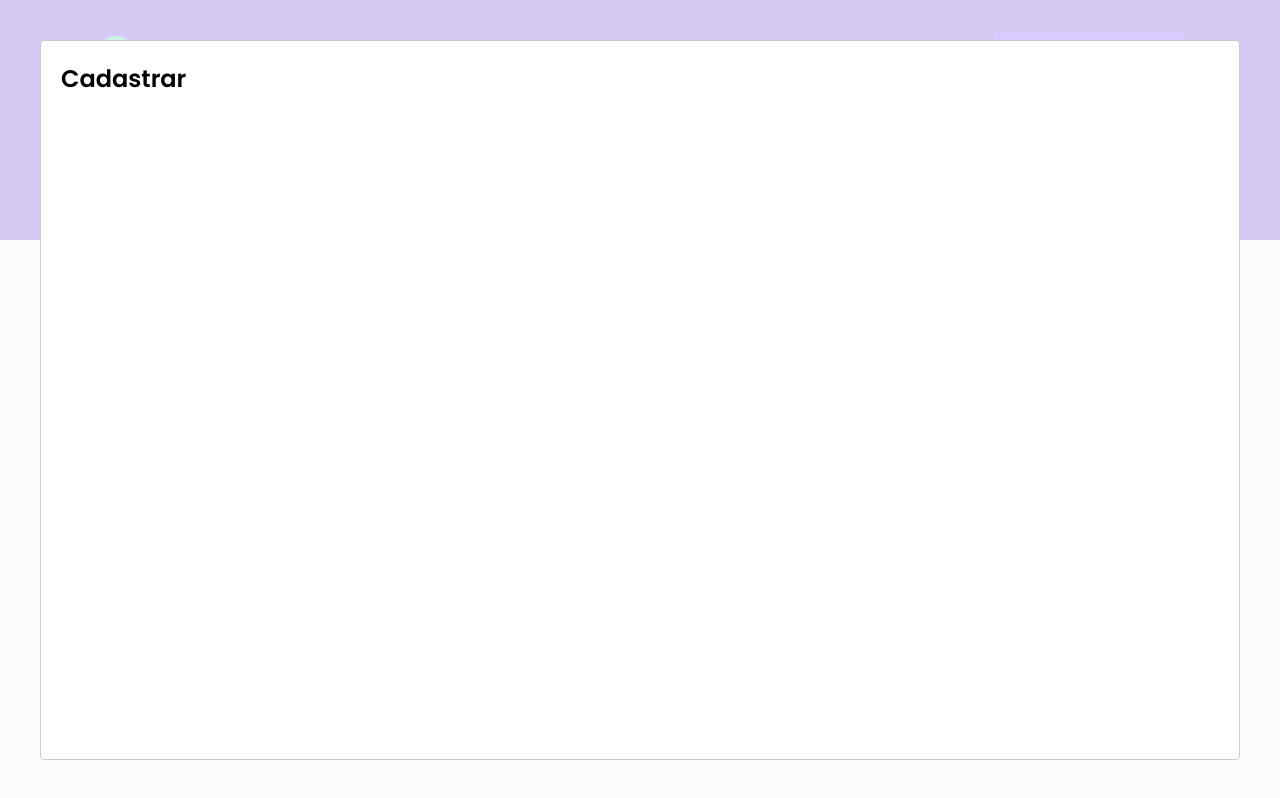
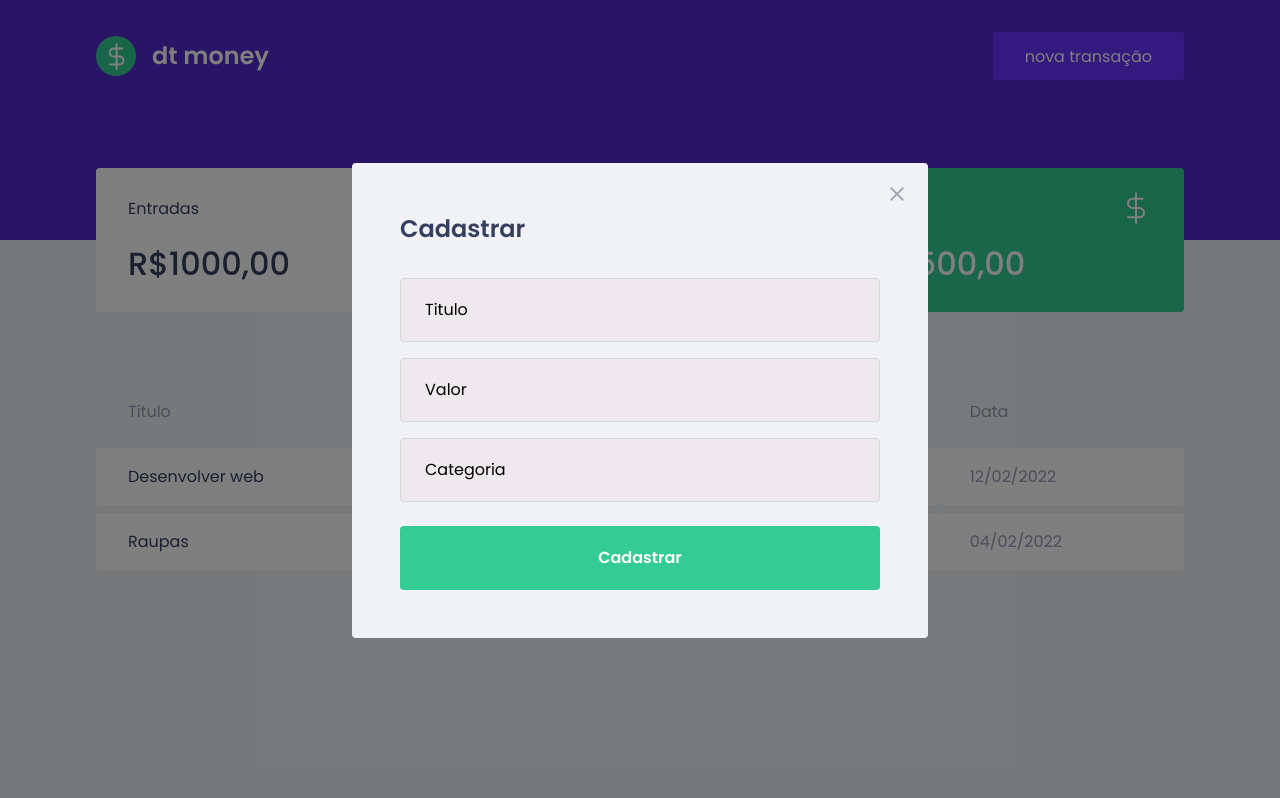
Before and after one commit to Daniel-Rangel/dtmoney, a React (Create React App) app: page / in a window 1280 px wide. Both pictures are taken after a click on the button "nova transação". Built offline with nearby package versions, Linux system fonts and the light colour scheme; no server answers; what miragejs would draw is missing.

Commit message:
form-modal estilisando

```diff
--- a/src/App.tsx
+++ b/src/App.tsx
@@ -1,6 +1,7 @@
 import { Dashboard } from "./components/Dashboard";
 import { Header } from "./components/Header";
 import Modal from 'react-modal'
+import { NewTransactionModal } from "./components/NewTransactionModal";
 import { GlobalStyle } from "./styles/global";
 import { useState } from "react";
 
@@ -21,13 +22,14 @@
   return (
     <>
       <Header onOpenNewTransationModal={handleOpenNewTransactionModal}/>
+
       <Dashboard />
-      <Modal
-          isOpen={isNewTransactionModal}
-          onRequestClose={handleCloseNewTransactionModal}
-      >
-          <h2>Cadastrar</h2>
-      </Modal>
+
+      <NewTransactionModal
+        isOpen={isNewTransactionModal}
+        onRequestClose={handleCloseNewTransactionModal}
+      />
+
       <GlobalStyle />
 
 
--- /dev/null
+++ b/src/components/NewTransactionModal/index.tsx
@@ -0,0 +1,46 @@
+import Modal from 'react-modal'
+import { Container }from './style'
+import closeImg from '../../assets/close.svg'
+
+interface NewTransactionModalProps{
+    isOpen: boolean;
+    onRequestClose: ()=> void;
+}
+
+export function NewTransactionModal ({isOpen ,onRequestClose } : NewTransactionModalProps ){
+    return (
+        <Modal
+            isOpen={isOpen}
+            onRequestClose={onRequestClose}
+            overlayClassName='react-modal-overlay'
+            className='react-modal-content'
+        >
+            <button
+                type='button'
+                onClick={onRequestClose}
+                className="react-modal-close"
+            >
+                <img src={closeImg} alt="Fechar modal" />
+            </button>
+            <Container>
+                <h2>Cadastrar</h2>
+                <input
+                    placeholder='Titulo'
+                />
+                <input
+                    type="number"
+                    placeholder='Valor'
+                />
+
+                <input
+                    placeholder='Categoria'
+                />
+
+                <button type="submit">
+                    Cadastrar
+                </button>
+
+            </Container>
+        </Modal>
+    )
+}
--- /dev/null
+++ b/src/components/NewTransactionModal/style.ts
@@ -0,0 +1,46 @@
+import styled from "styled-components"
+
+export const Container = styled.form`
+    h2{
+        color: var(--text-title);
+        font-size: 1.5rem;
+        margin-bottom: 2rem;
+    }
+
+    input{
+        width: 100%;
+        padding: 0 1.5rem;
+        height: 4rem;
+        border-radius: 0.25rem;
+        background-color: #efe9ee;
+        border:1px solid #d7d7d7;
+        font-weight: 400;
+        font-size: 1rem;
+
+        &::placeholder{
+            color: var(--text-bady);
+        }
+
+        & + input {
+            margin-top: 1rem;
+        }
+    }
+
+    button[type='submit']{
+        width: 100%;
+        padding: 0 1.5rem;
+        height: 4rem;
+        background-color: var(--green);
+        color: var(--shape);
+        border-radius: 0.25rem;
+        border: 0;
+        font-size: 1rem;
+        margin-top: 1.5rem;
+        transition: filter 0.2s;
+        font-weight: 600;
+
+        &:hover{
+            filter: brightness(0.9)
+        }
+    }
+`
--- a/src/styles/global.ts
+++ b/src/styles/global.ts
@@ -57,8 +57,42 @@
     cursor: not-allowed;
   }
 
+  .react-modal-overlay{
+    background-color: rgba(0, 0, 0, 0.5);
 
+    position: fixed;
+    top: 0;
+    bottom: 0;
+    right: 0;
+    left: 0;
 
+    display: flex;
+    align-items: center;
+    justify-content: center;
+  }
+
+  .react-modal-content {
+    width: 100%;
+    max-width: 576px;
+    background: var(--background);
+    padding: 3rem;
+    position: relative;
+    border-radius: 0.25rem;
+  }
+
+  .react-modal-close{
+    position: absolute;
+    right: 1.5rem;
+    top: 1.5rem;
+    border: 0;
+    background: transparent;
+
+    transition: filter 0.2s;
+
+    &:hover{
+    filter: brightness(0.8);
+  }
+  }
 
 
 
```
